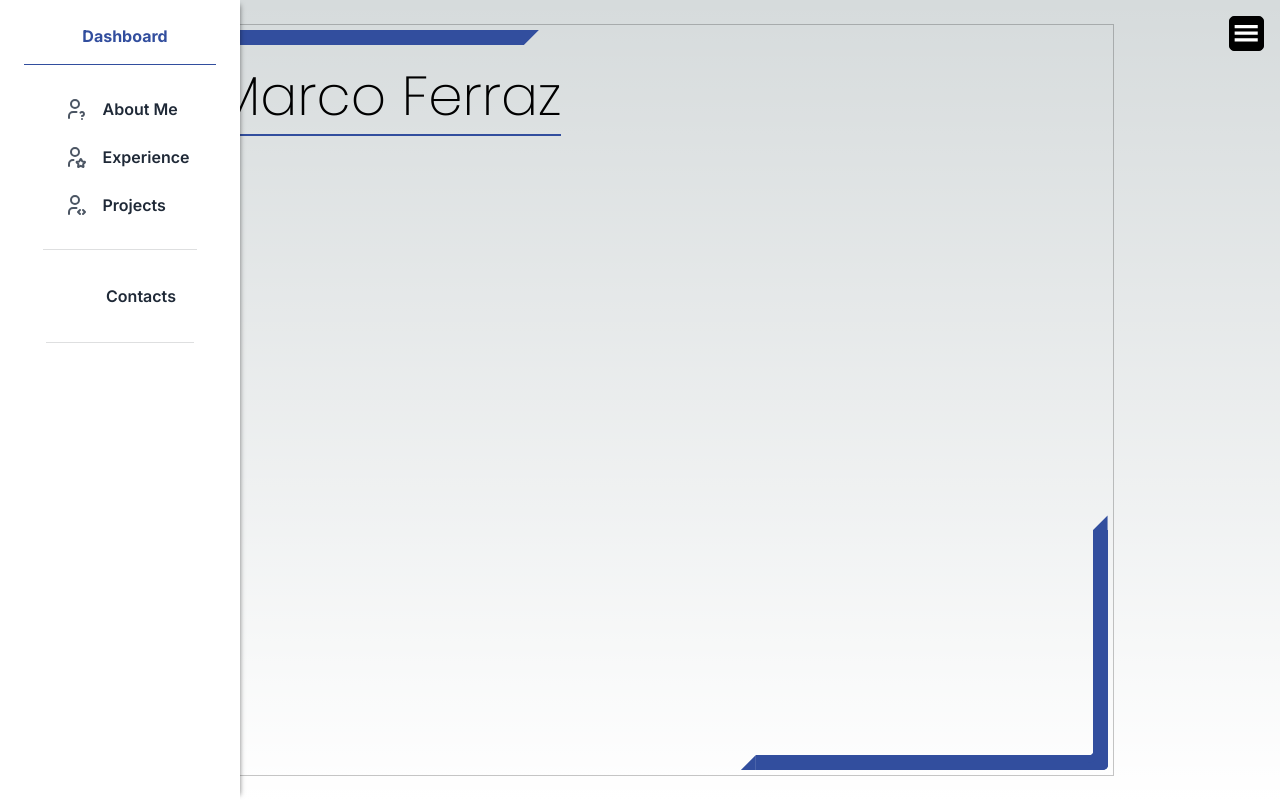
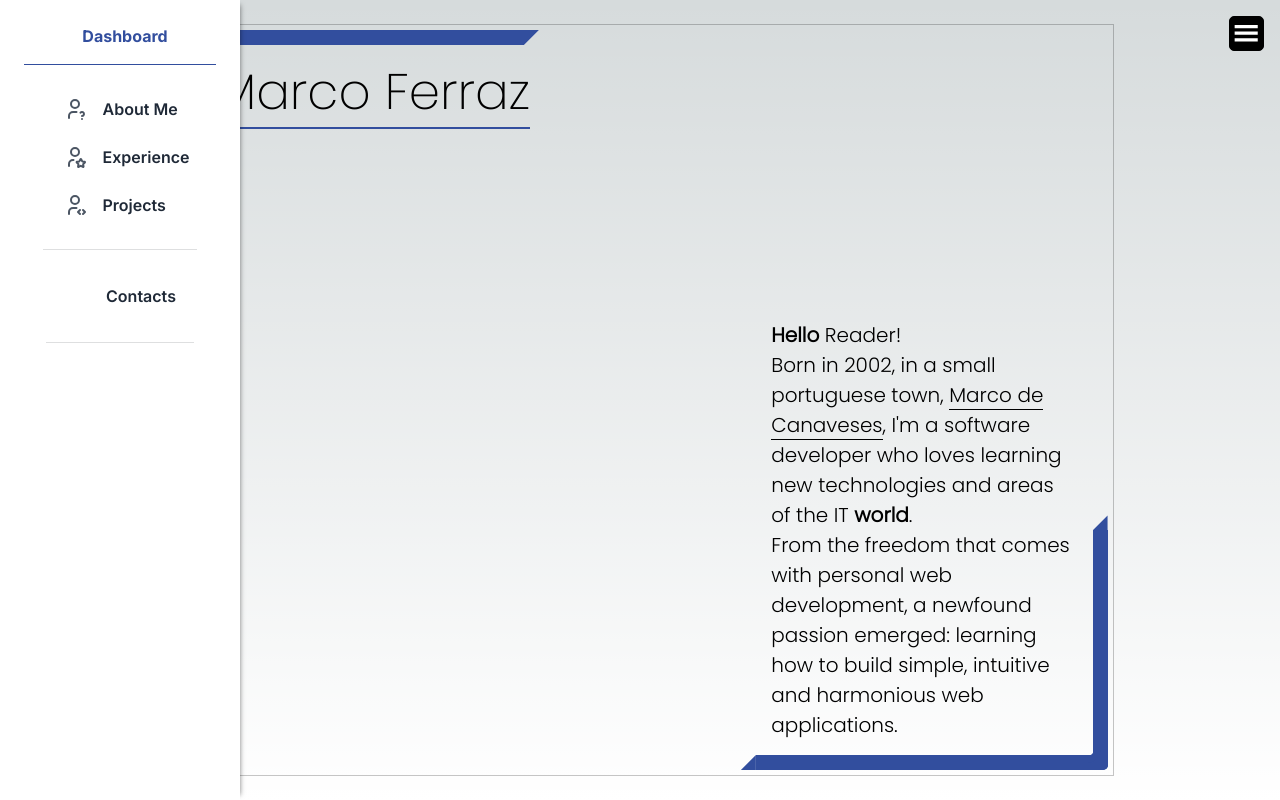
Before and after one commit to MarcoFz7/MyWebPortfolio, a Next.js app: page /about in a window 1280 px wide. Built offline with nearby package versions, Linux system fonts and the light colour scheme; some icons are missing.

Commit message:
#comments Small fixes and adding the about page main content. To add: icons to important stuff

```diff
--- a/app/about/page.css
+++ b/app/about/page.css
@@ -1,4 +1,5 @@
 @import url('https://fonts.googleapis.com/css2?family=Poppins:wght@200&display=swap');
+@import url('https://fonts.googleapis.com/css2?family=Poppins:wght@300&display=swap');
 
 .about-me-page {
     position: absolute;
@@ -9,25 +10,93 @@
 }
 
 .page-header {
-    font-size: 10vh;
+    font-size: clamp(35px, 5vw, 50px);
     font-family: 'Poppins', sans-serif;
     font-weight: 200;
 
     border-bottom: 2.5px solid rgb(50, 78, 158);
 }
 
-@media only screen and (min-height: 550px) {
-    .page-header {
-        font-size: 55px;
+.page-presentation {
+    position: absolute;
+    display: flex;
+    flex-direction: column;
+    align-items: flex-end;
+    bottom: 0px;
+    right: 0px;
+    height: 70%;
+    width: 35%;
+    overflow-y: auto;
+    z-index: 1;
+    padding-right: 5px;
+    margin-bottom: 5px;
+}
+
+@media only screen and (min-width: 1050px) and (max-width: 130px) {
+    .page-presentation {
+        width: 41%;
     }
 }
-@media only screen and (max-width: 800px) and (min-width: 300px) {
-    .page-header {
-        font-size: 6vw;
+@media only screen and (min-width: 665px) and (max-width: 1050px) {
+    .page-presentation {
+        width: 47.5%;
     }
 }
-@media only screen and (max-width: 300px) {
-    .page-header {
-        font-size: 24px;
+@media only screen and (min-width: 485px) and (max-width: 665px) {
+    .page-presentation {
+        width: 60%;
     }
 }
+@media only screen and (min-width: 325px) and (max-width: 485px) {
+    .page-presentation {
+        width: 80%;
+    }
+}
+@media only screen and (max-width: 325px) {
+    .page-presentation {
+        width: 100%;
+        padding-left: 3px;
+    }
+}
+
+.page-presentation::-webkit-scrollbar-track
+{
+	-webkit-box-shadow: inset 0 0 6px rgba(0,0,0,0.3);
+	border-radius: 10px;
+	background-color: #F5F5F5;
+}
+
+.page-presentation::-webkit-scrollbar
+{
+	width: 7px;
+	background-color: #F5F5F5;
+}
+
+.page-presentation::-webkit-scrollbar-thumb
+{
+	border-radius: 10px;
+	-webkit-box-shadow: inset 0 0 6px rgba(0,0,0,.3);
+	background-color: rgb(211, 211, 211);
+}
+
+.presentation-message {
+    font-size: clamp(15.5px, 1.8vw, 20px);
+    font-family: 'Poppins', sans-serif;
+    font-weight: 300;
+    margin-top: auto;
+}
+
+.presentation-message strong {
+    font-weight: bold;
+}
+
+.presentation-message u {
+    text-decoration: none;
+    border-bottom: 1px solid rgb(0, 0, 0);
+}
+
+.presentation-message u:hover {
+    border-color:rgb(50, 78, 158);
+    cursor: pointer;
+    color: rgb(50, 78, 158);
+}
--- a/app/about/page.tsx
+++ b/app/about/page.tsx
@@ -1,11 +1,51 @@
+"use client"
+
 import './page.css'
+import React, { useState, useEffect } from 'react';
 
 const page = () => {
+  const [isSmallScreen, setIsSmallScreen] = useState(false);
+
+  useEffect(() => {
+    const handleResize = () => {
+      setIsSmallScreen(window.innerWidth <= 300);
+    };
+
+    if (typeof window !== 'undefined') {
+      setIsSmallScreen(window.innerWidth <= 300);
+
+      window.addEventListener('resize', handleResize);
+    }
+
+    return () => {
+      // Remove event listener on component unmount
+      if (typeof window !== 'undefined') {
+        window.removeEventListener('resize', handleResize);
+      }
+    };
+  }, []);
+
+  const handleTownClick = (event: any) => {
+    if (event?.target.innerText == "Marco de Canaveses") {
+      window.open("https://www.google.com/search?q=marco%20de%20canaveses");
+    }
+  }
+
   return (
     <div className="about-me-page">
       <span className='page-header'>
-        Marco Ferraz
+        {isSmallScreen ? "Marco Fz." : "Marco Ferraz"}
       </span>
+        <div className='page-presentation'>
+          <span className='presentation-message' onClick={handleTownClick}>
+            <strong>Hello</strong> Reader! <br></br> Born in 2002, in a small portuguese town,&nbsp;
+            <u>Marco de Canaveses</u>,
+            I'm a software developer who loves learning new technologies and areas of the IT&nbsp;
+            <strong>world</strong>.<br></br>
+            From the freedom that comes with personal web development, a newfound passion emerged:
+            learning how to build simple, intuitive and harmonious web applications.
+          </span>
+        </div>
     </div>
   );
 };
--- a/app/components/popup/popup.css
+++ b/app/components/popup/popup.css
@@ -6,7 +6,7 @@
     height: auto;
     top: 2%;
     right: 1%;
-    max-width: 90%;
+    max-width: 83.5%;
     background-color: rgb(0, 0, 0);
 
     padding: 5px;
@@ -14,7 +14,7 @@
     border: 1px solid rgb(0,0,0);
     border-radius: 5px;
 
-    box-shadow: 7.5px 0 10px -3.5px rgba(0, 0, 0, 0.5);
+    box-shadow: 7.5px 0 11.5px -1.5px rgba(0, 0, 0, 0.5);
 }
 
 .popup-content {
@@ -48,7 +48,7 @@
 }
 
 .popup-message {
-    font-size: clamp(14px, max(2.75vh, 12.8px), 17px);
+    font-size: clamp(13px, 2.5vh, 17px);
     font-family: 'Poppins', sans-serif;
     font-weight: 200;
 
--- a/app/projects/page.css
+++ b/app/projects/page.css
@@ -14,7 +14,7 @@
 }
 
 .page-header {
-    font-size: clamp(35px, 10vw, 50px);
+    font-size: clamp(35px, 5vw, 50px);
     font-family: 'Poppins', sans-serif;
     font-weight: 200;
 
@@ -34,49 +34,24 @@
     z-index: 1;
 }
 
-/*Scroll related stuff (config for different browsers)*/
-/* Firefox */
-.projects-list {
-    scrollbar-width:thin;
-    scrollbar-color: rgb(235, 234, 234) #b9b9b9;
+.projects-list::-webkit-scrollbar-track
+{
+	-webkit-box-shadow: inset 0 0 6px rgba(0,0,0,0.3);
+	border-radius: 10px;
+	background-color: #F5F5F5;
 }
 
-/* WebKit browsers */
-.projects-list::-webkit-scrollbar {
-    width: 5px;
+.projects-list::-webkit-scrollbar
+{
+	width: 7px;
+	background-color: #F5F5F5;
 }
 
-.projects-list::-webkit-scrollbar-thumb {
-    background-color: #b9b9b9;
-    border-radius: 10px;
-}
-
-.projects-list::-webkit-scrollbar-track {
-    background-color: rgb(235, 234, 234);
-}
-
-/* Generic styling (for browsers without full support) */
-.projects-list {
-    scrollbar-face-color: #b9b9b9;
-    scrollbar-shadow-color: rgb(235, 234, 234);
-    scrollbar-highlight-color: rgb(235, 234, 234);
-    scrollbar-3dlight-color: rgb(235, 234, 234);
-    scrollbar-darkshadow-color: #b9b9b9;
-    scrollbar-track-color: rgb(235, 234, 234);
-}
-
-/* Style for IE */
-.projects-list::-ms-scrollbar {
-    width: 5px;
-}
-
-.projects-list::-ms-scrollbar-thumb {
-    background-color: #b9b9b9;
-    border-radius: 10px;
-}
-
-.projects-list::-ms-scrollbar-track {
-    background-color: rgb(235, 234, 234);
+.projects-list::-webkit-scrollbar-thumb
+{
+	border-radius: 10px;
+	-webkit-box-shadow: inset 0 0 6px rgba(0,0,0,.3);
+	background-color: rgb(211, 211, 211);
 }
 
 .project-item {
@@ -85,7 +60,7 @@
     flex-direction: row;
     margin-bottom: 11px;
     padding-bottom: 10px;
-    margin-right: 7.5px;
+    margin-right: 8.75px;
 }
 
 .project-item::after {
```
